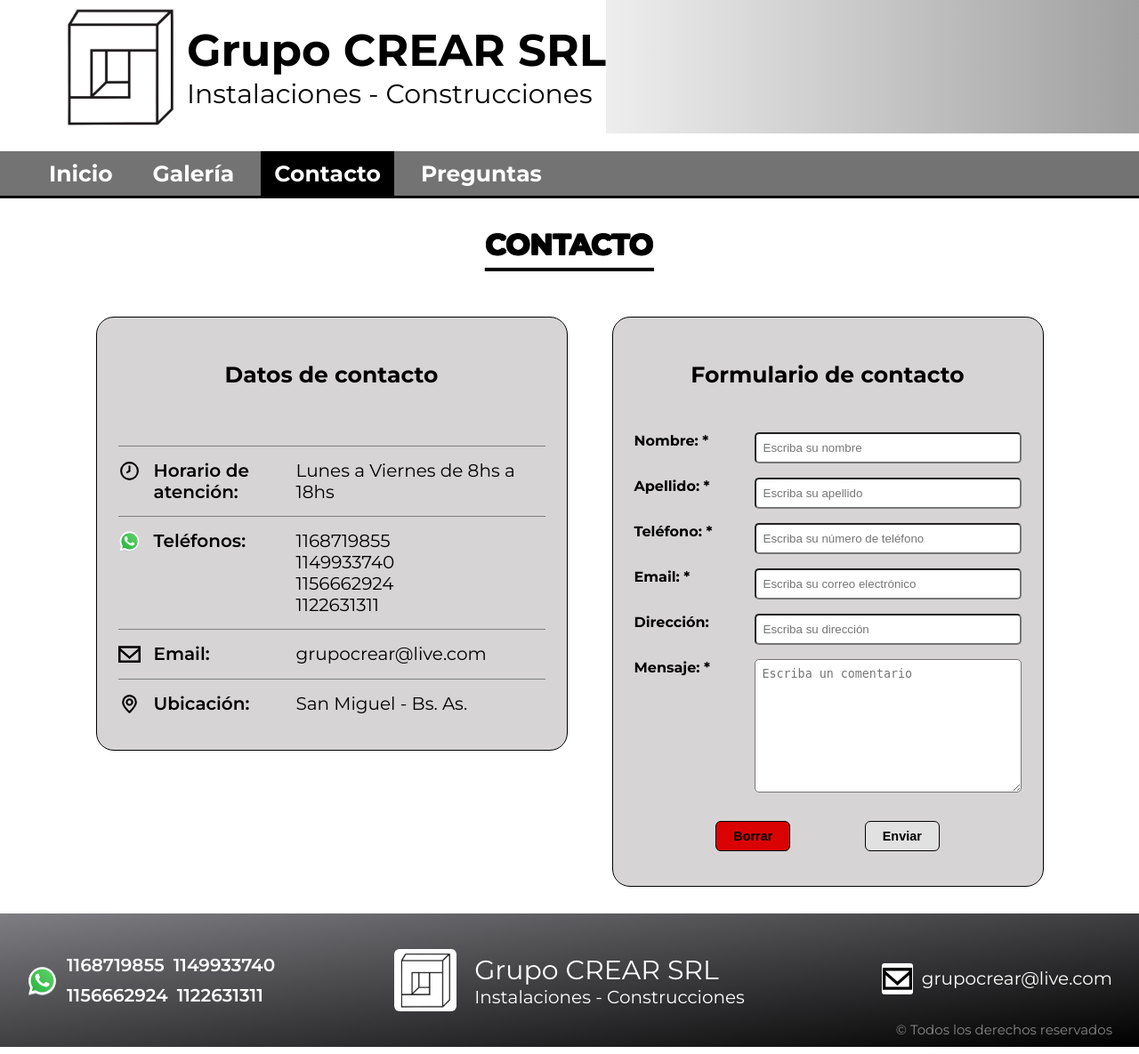
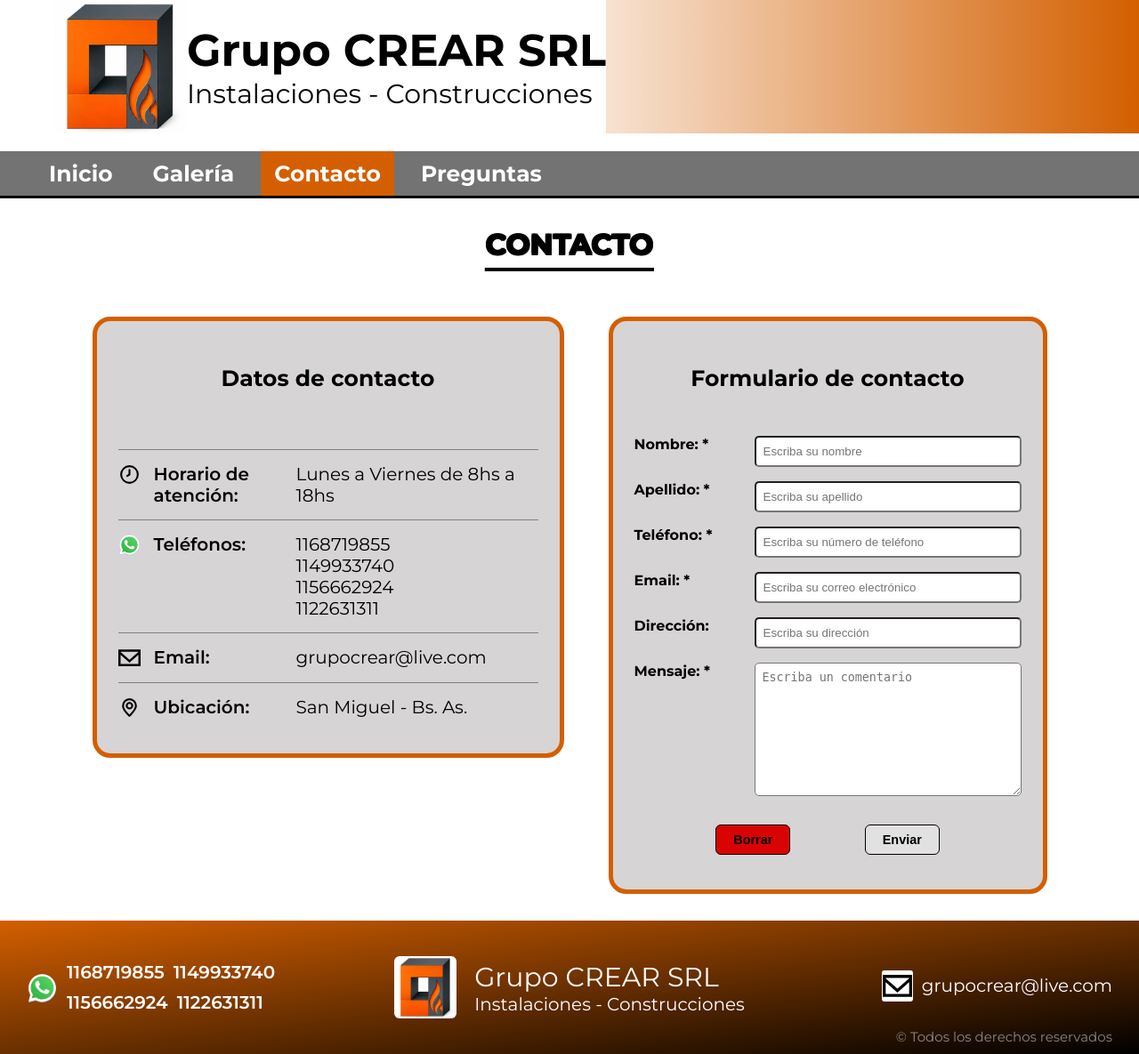
Before and after one commit to ignacionpd/grupo-crear, a PHP site: page /views/contacto.php in a window 1280 px wide. Shown: the whole page at 89% size. Run offline with PHP 8.4, Linux system fonts and the light colour scheme.

Commit message:
Cambio de logo y color en cabecera, footer y form contacto.

```diff
--- a/assets/css/estilos.css
+++ b/assets/css/estilos.css
@@ -7,6 +7,11 @@
 *::before,
 *::after {
     box-sizing: border-box;
+}
+
+:root {
+  /* Definir las propiedades reutilizables */
+  --color-naranja: rgb(211, 95, 0);
 }
 
 @font-face {
@@ -48,7 +53,7 @@ body {
 
 .mi_pie {
     grid-area: footer;
-    background: linear-gradient(to bottom right, rgb(126, 126, 131), black);
+    background: linear-gradient(to bottom right, var(--color-naranja), black);
     margin-top: 30px;
     display: flex;
     align-items: center;
@@ -84,7 +89,7 @@ body {
 .cabecera_logo {
     height: auto;
     margin-bottom: 20px;
-    background: linear-gradient(to right, #ffffff 43%, rgb(160, 160, 160) 100%);
+    background: linear-gradient(to right, #ffffff 43%, var(--color-naranja) 100%);
 }
 
 .contenedor_logo {
@@ -222,13 +227,14 @@ h3 {
 }
 
 .enlace:hover {
-    color: rgb(0, 0, 0);
+    color: var(--color-naranja);
     transform: scale(1.10);
 }
 
 .enlace.active {
-    background-color: black;
+    background-color: var(--color-naranja);
     color: white;
+    /* -webkit-text-stroke: 1px #000000; /* El grosor y color del borde */
 }
 
 /* ESTILOS FOOTER */
@@ -786,7 +792,7 @@ h2 {
     align-items: center;
     padding: 1.5rem;
     border-radius: 20px;
-    border: 1px solid black;
+    border: 5px solid var(--color-naranja);
     background-color: #d6d4d4;
     max-width: 530px;
     margin: 0;
@@ -806,7 +812,7 @@ h2 {
     max-width: 530px;
     margin: 0;
     border-radius: 20px;
-    border: 1px solid black;
+    border: 5px solid var(--color-naranja);
     background-color: #d6d4d4;
 }
 
--- a/index.php
+++ b/index.php
@@ -29,7 +29,7 @@ if (session_status() == PHP_SESSION_NONE) {
         <header class="mi_encabezado">
             <div class="cabecera_logo">
                 <div class="contenedor_logo">
-                    <img src="./assets/images/logo.png" alt="logo Grupo Crear SRL">
+                    <img src="./assets/images/logo_simbolo.png" alt="logo Grupo Crear SRL">
 
                     <div class="contenedor_empresa">
                         <h1>Grupo CREAR SRL</h1>
@@ -216,7 +216,7 @@ if (session_status() == PHP_SESSION_NONE) {
 
                 <!-- LOGO GRUPO CREAR SRL -->
                 <div class="logo_pie">
-                    <img src="./assets/images/logo.png" alt="logo Grupo CREAR SRL">
+                    <img src="./assets/images/logo_simbolo.png" alt="logo Grupo CREAR SRL">
                     <div>
                         <p>Grupo CREAR SRL</p>
                         <span>Instalaciones - Construcciones</span>
--- a/views/contacto.php
+++ b/views/contacto.php
@@ -32,7 +32,7 @@ $old = getFlash('old') ?? [];
         <header class="mi_encabezado">
             <div class="cabecera_logo">
                 <div class="contenedor_logo">
-                    <img src="../assets/images/logo.png" alt="logo Grupo Crear SRL">
+                    <img src="../assets/images/logo_simbolo.png" alt="logo Grupo Crear SRL">
 
                     <div class="contenedor_empresa">
                         <h1>Grupo CREAR SRL</h1>
@@ -230,7 +230,7 @@ $old = getFlash('old') ?? [];
 
                 <!-- LOGO GRUPO CREAR SRL -->
                 <div class="logo_pie">
-                    <img src="../assets/images/logo.png" alt="logo Grupo CREAR SRL">
+                    <img src="../assets/images/logo_simbolo.png" alt="logo Grupo CREAR SRL">
                     <div>
                         <p>Grupo CREAR SRL</p>
                         <span>Instalaciones - Construcciones</span>
--- a/views/galeria.php
+++ b/views/galeria.php
@@ -28,7 +28,7 @@ if (session_status() == PHP_SESSION_NONE) {
         <header class="mi_encabezado">
             <div class="cabecera_logo">
                 <div class="contenedor_logo">
-                    <img src="../assets/images/logo.png" alt="logo Grupo Crear SRL">
+                    <img src="../assets/images/logo_simbolo.png" alt="logo Grupo Crear SRL">
 
                     <div class="contenedor_empresa">
                         <h1>Grupo CREAR SRL</h1>
@@ -123,7 +123,7 @@ if (session_status() == PHP_SESSION_NONE) {
 
                 <!-- LOGO GRUPO CREAR SRL -->
                 <div class="logo_pie">
-                    <img src="../assets/images/logo.png" alt="logo Grupo CREAR SRL">
+                    <img src="../assets/images/logo_simbolo.png" alt="logo Grupo CREAR SRL">
                     <div>
                         <p>Grupo CREAR SRL</p>
                         <span>Instalaciones - Construcciones</span>
--- a/views/preguntas_frecuentes.php
+++ b/views/preguntas_frecuentes.php
@@ -28,7 +28,7 @@ if (session_status() == PHP_SESSION_NONE) {
         <header class="mi_encabezado">
             <div class="cabecera_logo">
                 <div class="contenedor_logo">
-                    <img src="../assets/images/logo.png" alt="logo Grupo Crear SRL">
+                    <img src="../assets/images/logo_simbolo.png" alt="logo Grupo Crear SRL">
 
                     <div class="contenedor_empresa">
                         <h1>Grupo CREAR SRL</h1>
@@ -224,7 +224,7 @@ if (session_status() == PHP_SESSION_NONE) {
 
                 <!-- LOGO GRUPO CREAR SRL -->
                 <div class="logo_pie">
-                    <img src="../assets/images/logo.png" alt="logo Grupo CREAR SRL">
+                    <img src="../assets/images/logo_simbolo.png" alt="logo Grupo CREAR SRL">
                     <div>
                         <p>Grupo CREAR SRL</p>
                         <span>Instalaciones - Construcciones</span>
```
Also changed, not shown: assets/images/logo_naranja_completo.jpeg (added), assets/images/logo_simbolo.png (added).
